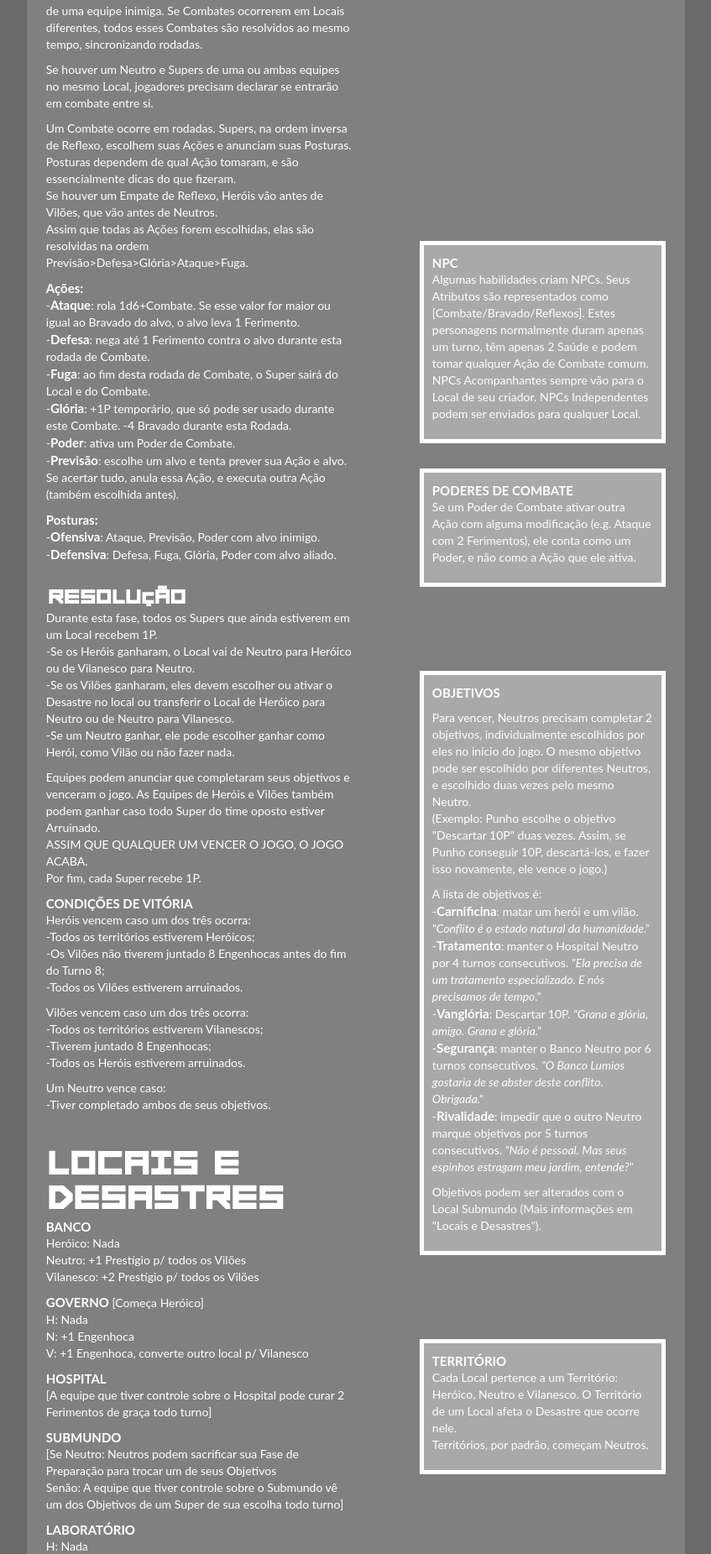
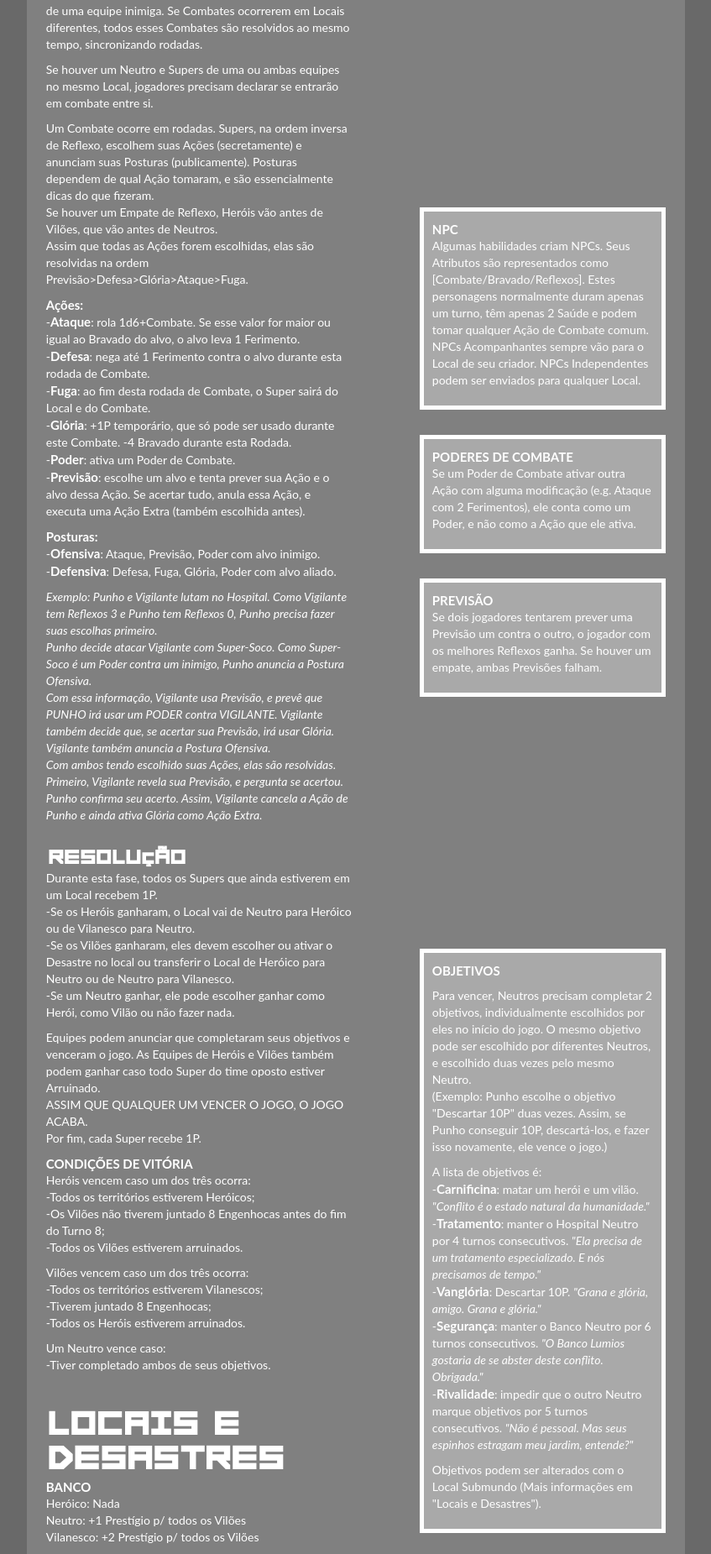
Before and after one commit to MisterProjectLC/AutropolisSite, a Django app: page /autropolis/ in a window 1280 px wide; the page is wider, and only the part inside the window is pictured. Shown: the part 2657-4508 px from the top of that part at 84% size, without its empty margins (232-1079 px from the left). Run offline with Django 3.2, Linux system fonts and the light colour scheme.

Commit message:
melhor explicacao

```diff
--- a/autropolis_map/templates/index.html
+++ b/autropolis_map/templates/index.html
@@ -118,8 +118,8 @@
         <p>Se houver um Neutro e Supers de uma ou ambas equipes no mesmo Local, jogadores precisam declarar se entrarão em combate entre si.</p>
 
         <p>
-            Um Combate ocorre em rodadas. Supers, na ordem inversa de Reflexo, escolhem suas Ações e anunciam suas Posturas. Posturas dependem de qual Ação tomaram, e são essencialmente
-            dicas do que fizeram.<br>
+            Um Combate ocorre em rodadas. Supers, na ordem inversa de Reflexo, escolhem suas Ações (secretamente) e anunciam suas Posturas (publicamente). Posturas dependem de qual Ação
+            tomaram, e são essencialmente dicas do que fizeram.<br>
             Se houver um Empate de Reflexo, Heróis vão antes de Vilões, que vão antes de Neutros.<br>
             Assim que todas as Ações forem escolhidas, elas são resolvidas na ordem Previsão>Defesa>Glória>Ataque>Fuga.<br>
         </p>
@@ -130,14 +130,22 @@
             -<strong>Fuga</strong>: ao fim desta rodada de Combate, o Super sairá do Local e do Combate.<br>
             -<strong>Glória</strong>: +1P temporário, que só pode ser usado durante este Combate. -4 Bravado durante esta Rodada.<br>
             -<strong>Poder</strong>: ativa um Poder de Combate.<br>
-            -<strong>Previsão</strong>: escolhe um alvo e tenta prever sua Ação e alvo. Se acertar tudo, anula essa Ação, e executa outra Ação (também escolhida antes).<br>
+            -<strong>Previsão</strong>: escolhe um alvo e tenta prever sua Ação e o alvo dessa Ação. Se acertar tudo, anula essa Ação, e executa uma Ação Extra (também escolhida antes).<br>
         </p>
+
         <p>
             <strong>Posturas:</strong><br>
             -<strong>Ofensiva</strong>: Ataque, Previsão, Poder com alvo inimigo.<br>
             -<strong>Defensiva</strong>: Defesa, Fuga, Glória, Poder com alvo aliado.<br>
         </p>
 
+        <p><i>Exemplo: Punho e Vigilante lutam no Hospital. Como Vigilante tem Reflexos 3 e Punho tem Reflexos 0, Punho precisa fazer suas escolhas primeiro.<br>
+            Punho decide atacar Vigilante com Super-Soco. Como Super-Soco é um Poder contra um inimigo, Punho anuncia a Postura Ofensiva.<br>
+            Com essa informação, Vigilante usa Previsão, e prevê que PUNHO irá usar um PODER contra VIGILANTE. Vigilante também decide que, se acertar sua Previsão, irá usar Glória.
+            Vigilante também anuncia a Postura Ofensiva.<br>
+
+            Com ambos tendo escolhido suas Ações, elas são resolvidas. Primeiro, Vigilante revela sua Previsão, e pergunta se acertou. Punho confirma seu acerto.
+            Assim, Vigilante cancela a Ação de Punho e ainda ativa Glória como Ação Extra.</i></p>
 
         <h3>RESOLUÇÃO</h3>
         <p>
@@ -245,7 +253,7 @@
             </p>
         </div>
 
-    <div class="space"></div><div class="space"></div>
+        <div class="space"></div><div class="little"></div><div class="little"></div>
 
         <div class="box">
             <p>
@@ -263,7 +271,14 @@
             </p>
         </div>
 
-        <div class="little"></div>
+        <div class="box">
+            <p>
+                <strong>PREVISÃO</strong><br>
+                Se dois jogadores tentarem prever uma Previsão um contra o outro, o jogador com os melhores Reflexos ganha. Se houver um empate, ambas Previsões falham.
+            </p>
+        </div>
+
+        <div class="space"></div><div class="space"></div>
 
 
         <div class="box">
```
Lines whose indentation alone changed are shown as unchanged.
